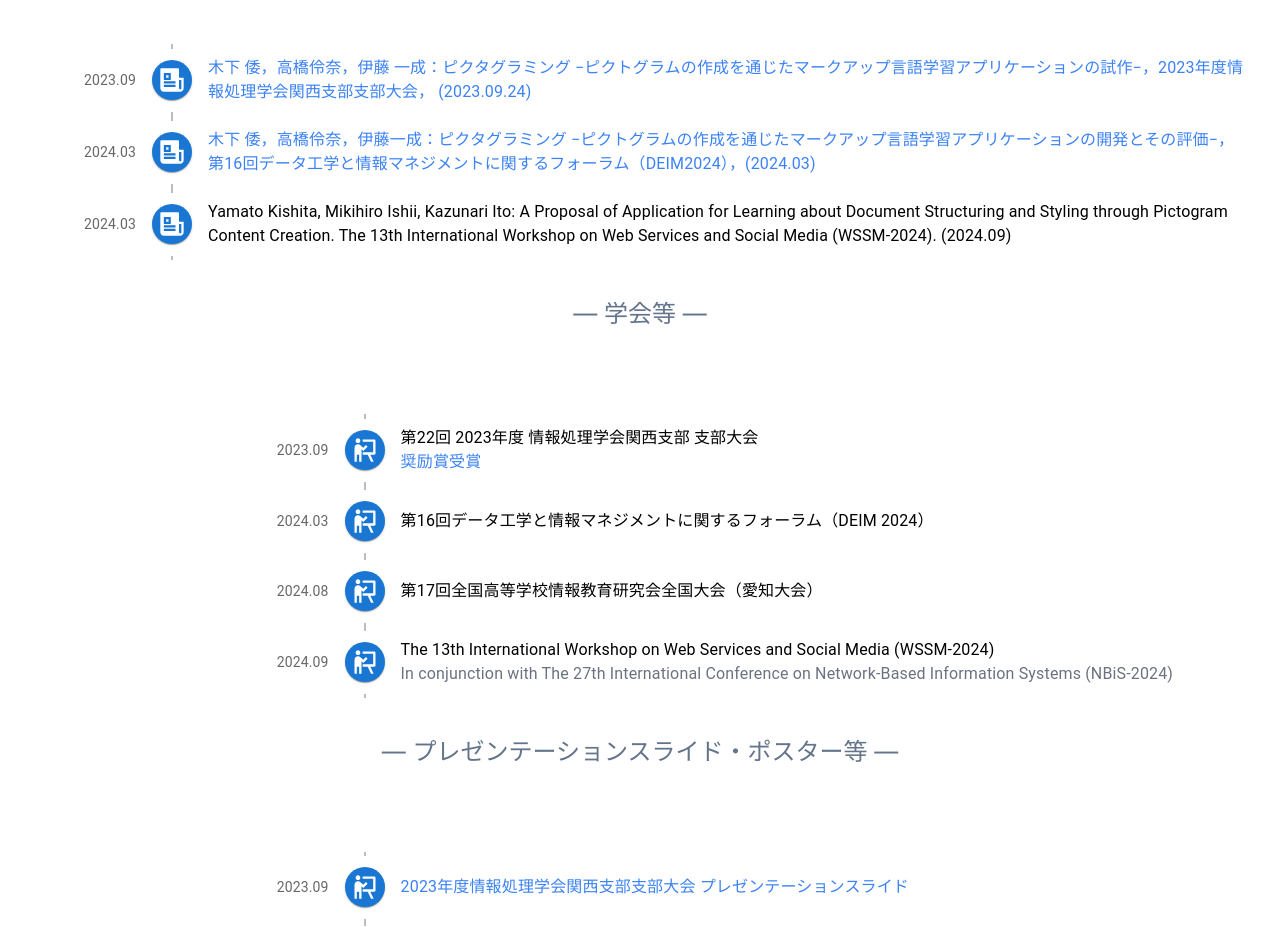
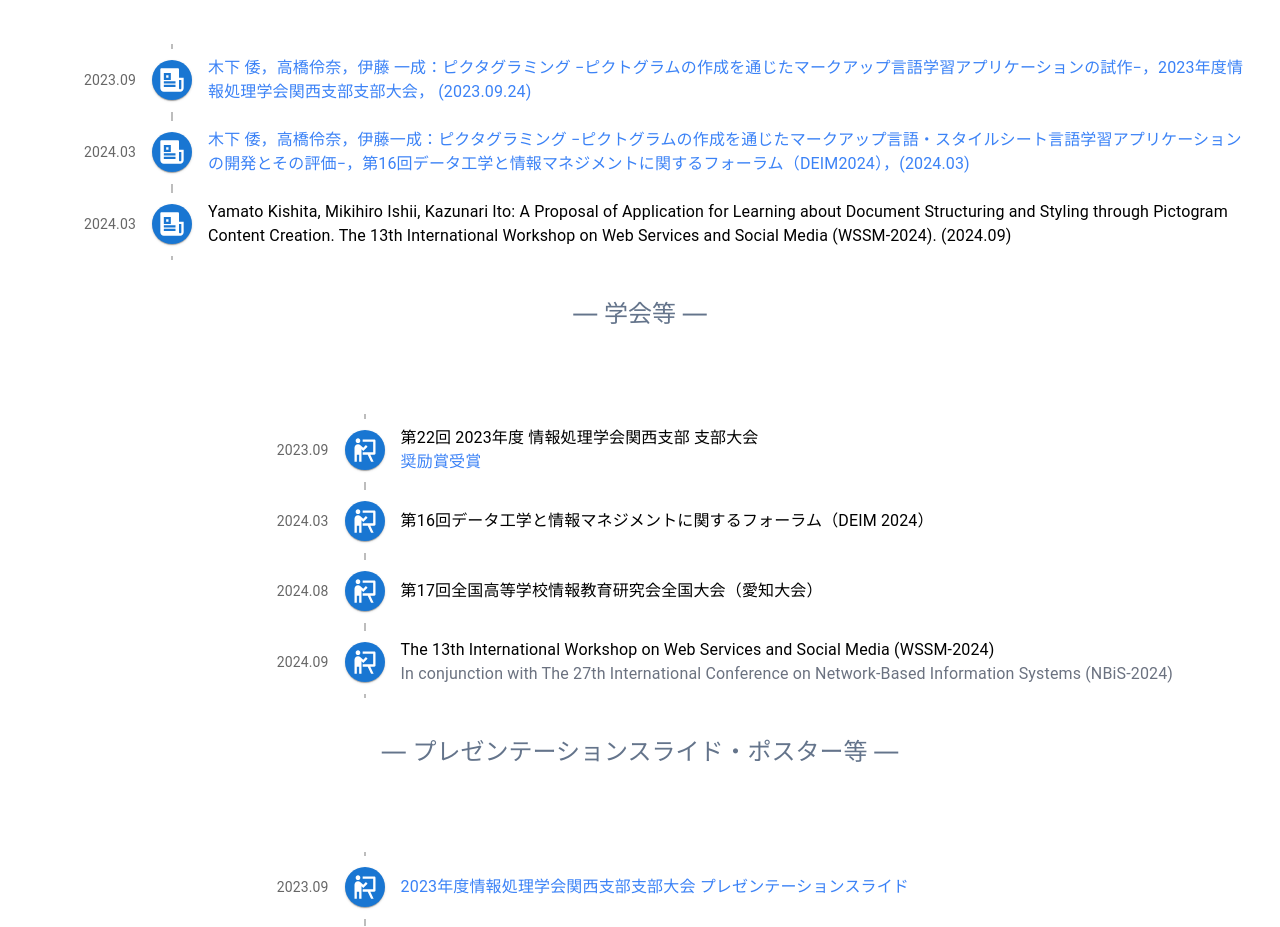
Before and after one commit to YamatoKishitaHub/portfolio, a Next.js app in the folder frontend/: page /research in a window 1280 px wide. Shown: the part 1200-2127 px from the top of the page. Built offline with nearby package versions, Linux system fonts and the light colour scheme.

Commit message:
update research info

```diff
--- a/frontend/components/research/BachelorResearch.tsx
+++ b/frontend/components/research/BachelorResearch.tsx
@@ -50,7 +50,7 @@ const BachelorResearch = () => {
     },
     {
       date: "2024.03",
-      title: "木下 倭，高橋伶奈，伊藤一成：ピクタグラミング −ピクトグラムの作成を通じたマークアップ言語学習アプリケーションの開発とその評価−，第16回データ工学と情報マネジメントに関するフォーラム（DEIM2024），(2024.03)",
+      title: "木下 倭，高橋伶奈，伊藤一成：ピクタグラミング −ピクトグラムの作成を通じたマークアップ言語・スタイルシート言語学習アプリケーションの開発とその評価−，第16回データ工学と情報マネジメントに関するフォーラム（DEIM2024），(2024.03)",
       titleHref: "https://confit.atlas.jp/guide/event-img/deim2024/T5-A-3-02/public/pdf?type=in",
       icon: <RiNewspaperFill />,
       iconColor: "primary",
```
